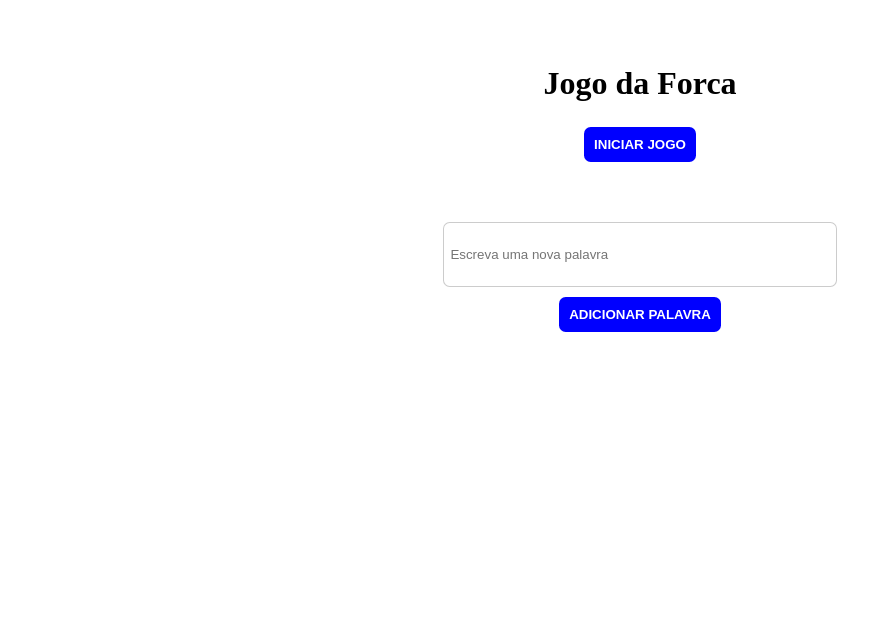
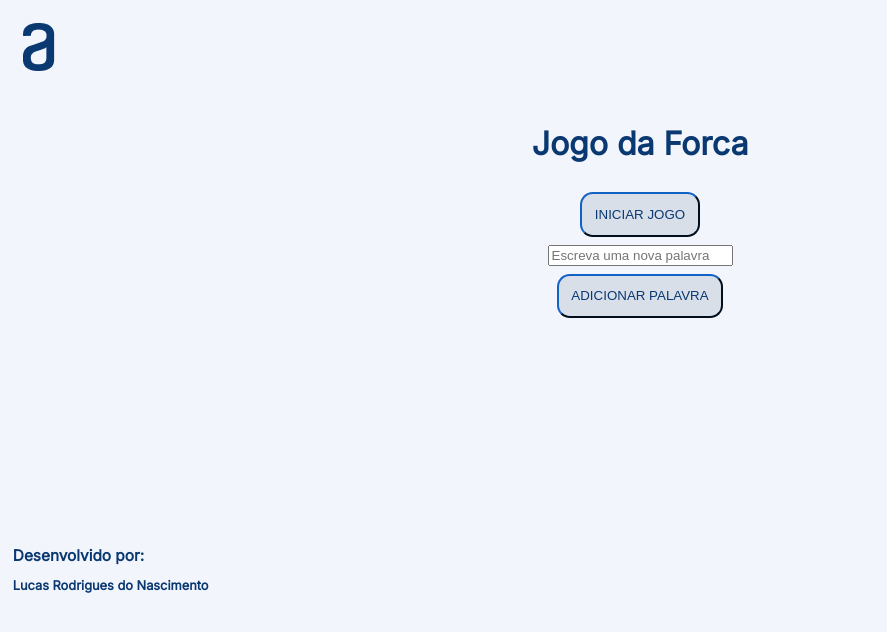
Before and after one commit to lrNas/desafio-forca-oracle-next-education, a plain HTML site: page index.html in a window 1280 px wide. Shown: the whole page, without its empty margins (0-887 px from the left). Drawn offline with Linux system fonts and the light colour scheme.

Commit message:
Ajustando CSS

```diff
--- a/canvas.js
+++ b/canvas.js
@@ -80,7 +80,7 @@ function drawText(text, x, y, scale, size, index,color='black') {
     let calcPosition = index - 1
     let calcx = x + ((60 * scale) * calcPosition) + (index ? (5 * scale) : 0)
     let calcy = y + (55 * scale)
-    ctx.font = (size * scale) + 'px '+fontStyle;
+    ctx.font = (size * scale) + 'em '+fontStyle;
     ctx.fillText(text, calcx, calcy);
     ctx.closePath();
 
@@ -89,7 +89,7 @@ function cleanText(x, y, word, scale) {
     size = word.length
     let chars = size >= errors.length ? size+1 : errors.length+1
 
-    ctx.clearRect(x - (60 * scale), y - (10 * scale), (2 * fontSize * chars * scale), (fontSize * 4 * scale));
+    ctx.clearRect(x - (60 * scale), y - (10 * scale), (48 * fontSize * chars * scale), (fontSize * 96 * scale));
     errors = []
     currentRightChars = 0;
     draw = true
--- a/forca.js
+++ b/forca.js
@@ -12,6 +12,7 @@ function nextWord(x, y, scale) {
         ctx.clearRect(0, 0, canvas.width, canvas.height);
         drawText("Sucesso!", mainx, y, scale, fontSize, messagePosition,'red')
         exibitionSwitch();
+        iniciar.disabled=true
         gameOver = true
         success = true
     }
@@ -42,6 +43,7 @@ function startChecker(x, y, scale) {
             palavras = []
             // função game over
             if(!success){
+                iniciar.disabled=true
                 ctx.clearRect(0, 0, canvas.width, canvas.height);
                 drawText("Você perdeu!", mainx, y, scale, fontSize, messagePosition,'red')
             }
@@ -112,10 +114,11 @@ function getIndexes(array, element) {
 
 document.addEventListener("keypress", async event => {
     // colocar uppercase
-    let letter = event.key
+    let letter = event.key.toUpperCase()
     if (!gameOver) {
         let current = rightChars.indexOf(letter)
-        if(current<0){
+        let erro = errors.indexOf(letter)
+        if(current<0&& erro<0){
             let indexes = getIndexes(palavras[actualWord], letter)
             for (index of indexes) {
                 if (index > -1 ) {
@@ -136,10 +139,14 @@ document.addEventListener("keypress", async event => {
 })
 
 adicionarPalavra.addEventListener("click", () => {
-    // remover acentos e colocar tudo lowercase
-    palavras.push(input.value)
+    // remover acentos
+    // desabilitar botão iniciar jogo se não tiver palavras cadastradas
+    let texto = input.value.toUpperCase()
     input.value = ""
-    console.log(palavras)
+    if(!(texto=="")){
+        iniciar.disabled = false
+        palavras.push(texto)
+    }
 })
 
 
--- a/index.html
+++ b/index.html
@@ -1,26 +1,30 @@
 <!DOCTYPE html>
-<html lang="en">
+<html lang="pt-BR">
 <head>
-    <meta charset="UTF-8" />
-    <meta name="viewport" content="width=device-width, initial-scale=1.0" />
-    <meta http-equiv="X-UA-Compatible" content="ie=edge" />
-    <title>Jogo da Forca</title>
+    <meta charset="UTF-8">
+    <meta name="viewport" content="width=device-width, initial-scale=1.0">
+    <title>Forca</title>
     <link rel="stylesheet" href="style.css">
 </head>
 <body>
-    <div style="text-align:center; margin: 50px 0px;">
+    <header>
+        <img id="logo" src="logo.png" alt="A da Alura">
+
+    </header>
+    <div class="container">
         <h1 class="titulo">Jogo da Forca</h1>
         <button class="btn" id="iniciar-jogo">INICIAR JOGO</button>
-    </div>
-    <div style="text-align:center">
             <input class="text-input" type="text" id="input-nova-palavra" placeholder="Escreva uma nova palavra">
             <button class="btn" id="nova-palavra">ADICIONAR PALAVRA</button>
-    </div>
-    <div style="text-align:center;">
-      <canvas id="forca" height="800px" width="1200px"></canvas>
+            <canvas id="forca"></canvas>
     </div>
     <script type="text/javascript" src="variaveis.js"></script>
     <script type="text/javascript" src="canvas.js"></script>
     <script type="text/javascript" src="forca.js"></script>
+    <footer>
+        <h2>Desenvolvido por:</h2>
+        <p>Lucas Rodrigues do Nascimento</p>
+    </footer>
+
 </body>
 </html>
--- a/style.css
+++ b/style.css
@@ -1,29 +1,57 @@
+@import url('https://fonts.googleapis.com/css2?family=Inter&display=swap');
 
-.titulo {
-  padding: 15px;
-  width: 30vw;
-  margin: auto;
-
+body{
+    width:100%;
+    height:100%;
+    margin:0;
+    padding:0;
+    background-color: #F3F5FC;
+    color: #0A3871;
+    font-family: 'Inter', sans-serif;
+    font-weight: 800;
+}
+#logo{
+    margin:1.8vmax;
 }
 
-.btn {
-  border: 0;
-  color: white;
-  font-weight: bold;
-  background-color: blue;
-  padding: 10px;
-  margin-top: 10px;
-  margin-bottom: 10px;
-  border-radius: 0.5em;
+.container{
+  margin: 0.5vmin;
+  align-items: center;
+    display: flex;
+    flex-direction: column;
+    flex-wrap: wrap;
+    justify-content: space-around;
+    height: fit-content;
+}
+#forca{
+  width: 30%;
+  height: 30%;
+}
+input{
+  width:fit-content
 }
 
-.text-input {
-  border-radius: 0.5em;
-  border: 1px solid rgba(0, 0, 0, 0.2);
-  display: block;
-  padding: 0.5em;
-  width: 30%;
-  height: 50px;
-  margin-left: auto;
-  margin-right: auto;
+button{
+    border-radius: 1vmax;
+    padding:1vmax;
+    width: fit-content;
+    color: #0A3871;
+    background-color: #D8DFE8;
+    border-color: #0A3871;
+    margin: 1vmin;
 }
+button:hover{
+    scale: 0.95;
+}
+
+footer{
+    padding: 1vmax;
+    margin: 0;
+    padding-bottom: 0;
+}
+footer h2{
+    font-size: 1.2vmax;
+}
+footer p{
+    font-size: 1vmax;
+}
--- a/variaveis.js
+++ b/variaveis.js
@@ -12,11 +12,12 @@ let erroLetterIndex = 0
 let scale = 1
 let mainx = 100 * scale
 let mainy = 100 * scale
-let fontSize = 48
+let fontSize = 2
 let rightChars = []
 let currentRightChars = 0
 let word = ""
 let size = 0
 let success = false
-let fontStyle = "serif"
+let fontStyle = "arial"
 let messagePosition = 5
+iniciar.disabled=true
```
Also changed, not shown: logo.png (added). Lines whose indentation alone changed are shown as unchanged.
